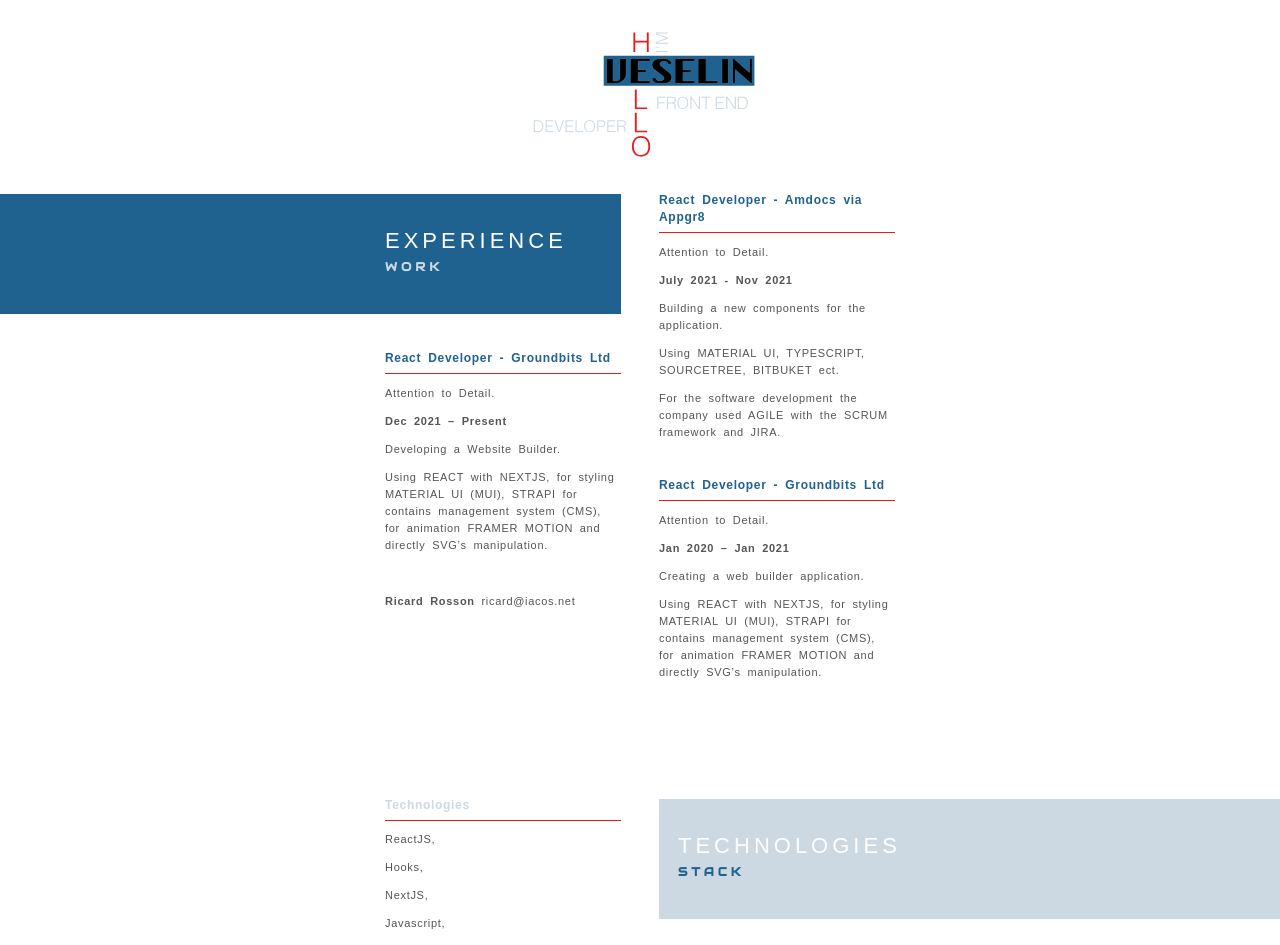
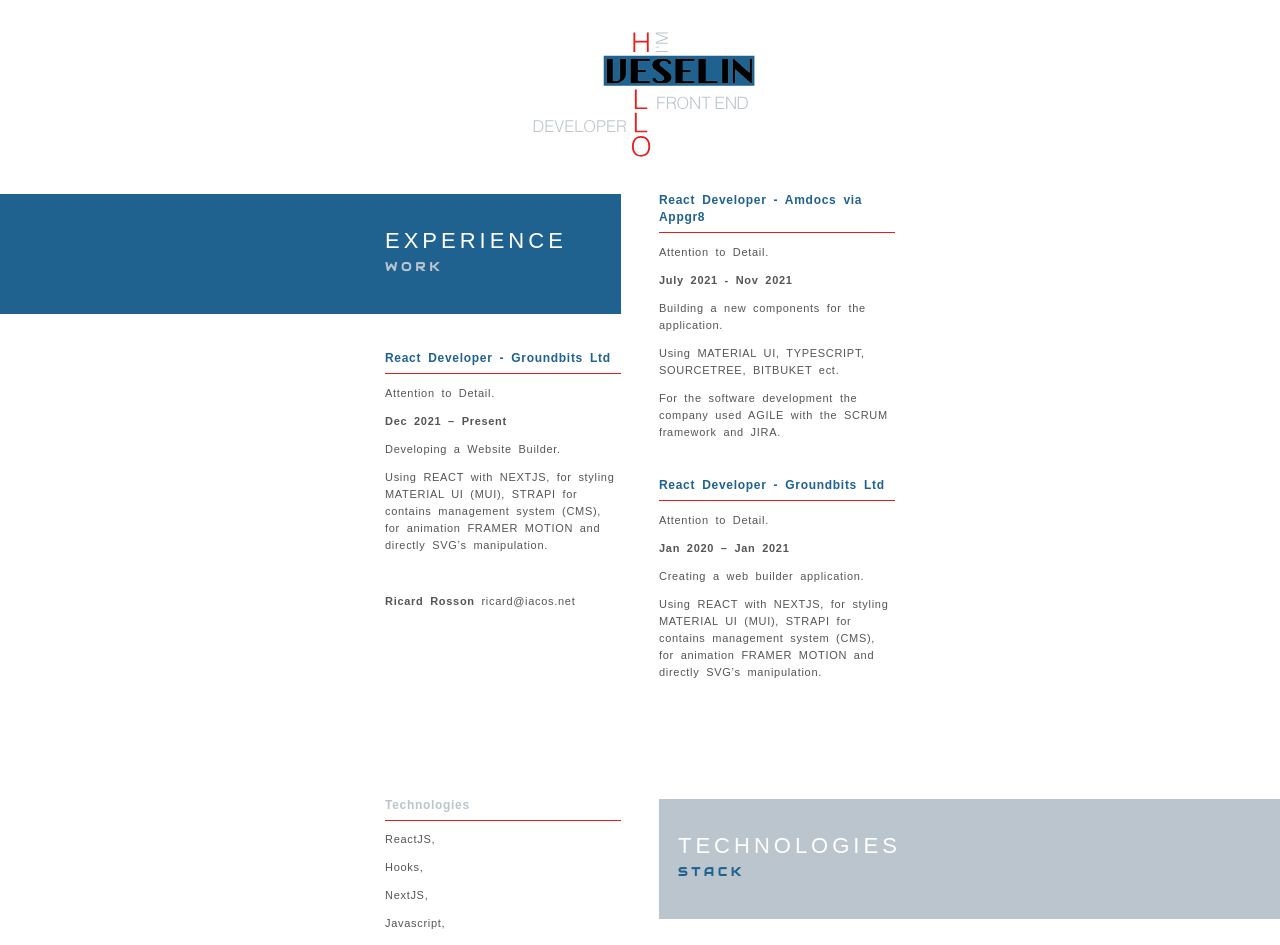
Before and after one commit to bacc0/trayanovCV, a Next.js app: page / in a window 1280 px wide. Shown: the top 945 px of the page. Built offline with nearby package versions, Linux system fonts and the light colour scheme.

Commit message:
new colors

```diff
--- a/_components/HomePage.js
+++ b/_components/HomePage.js
@@ -6,12 +6,12 @@ export default function HomePage({ W_screenSize }) {
      const logo_W_H = 230
      const strokeWidth = 1
      const primeLettersColor = '#FFFFFF'
-     const secLettersColor = '#CCD8E2'
+     const secLettersColor = '#BBC5CD'
      const thirdLettersColor = '#1F628F'
      const thirdLogoColor = '#ED1A1A'
      const hrColor = '#ED1A1A'
      const backgroundColor = '#1F628F'
-     const backgroundColor2 = '#CCD8E2'
+     const backgroundColor2 = '#BBC5CD'
 
      return (
           <div className='page'>
```
